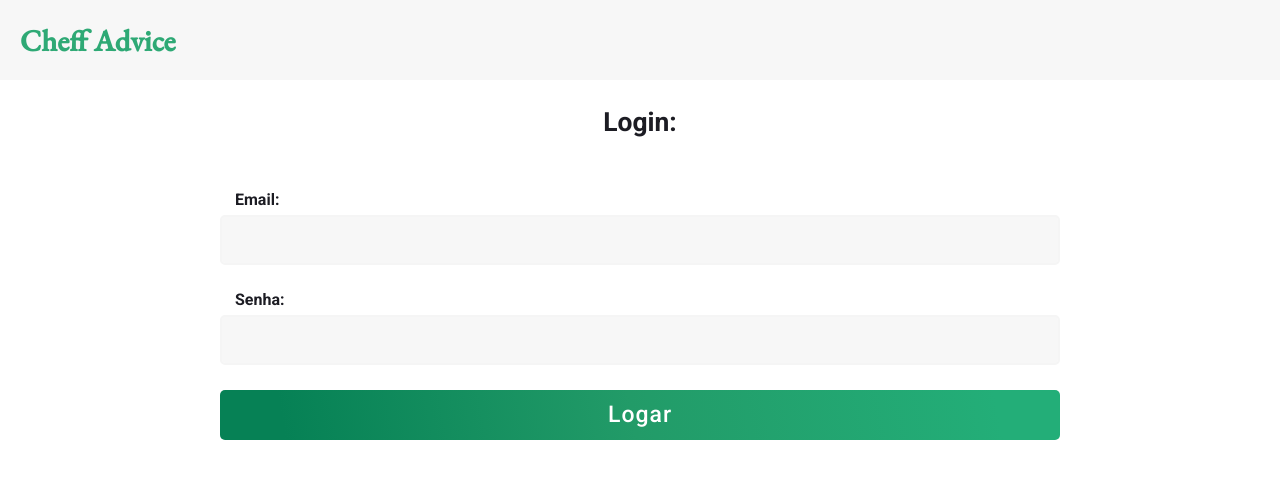
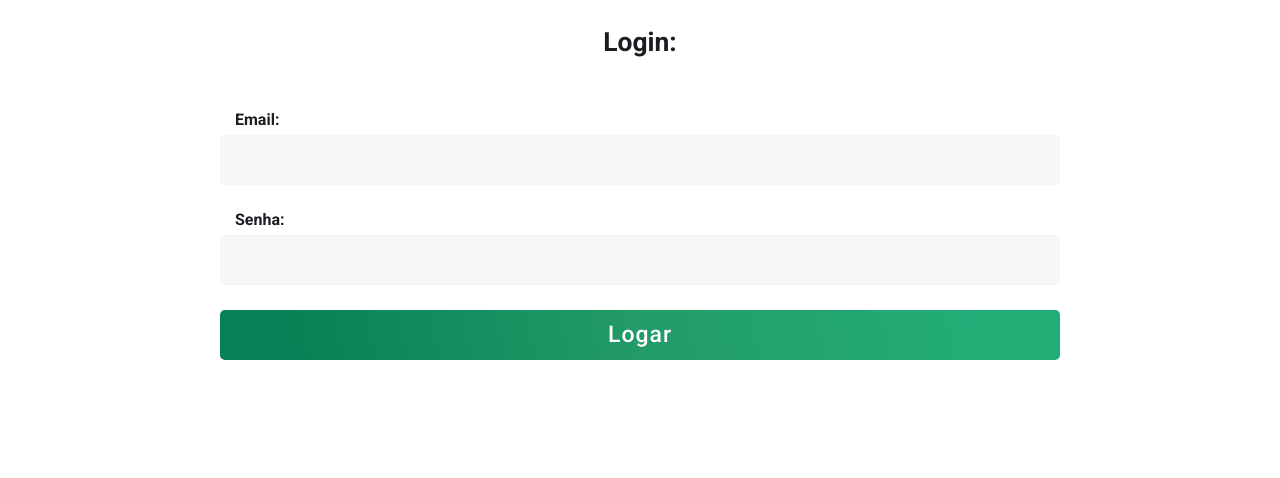
Before and after one commit to eduardoyanoliveira/buddy_advice_web, a React (Create React App) app: page / in a window 1280 px wide. Shown: the top 478 px of the page. Built offline with nearby package versions, Linux system fonts and the light colour scheme.

Commit message:
fixing theme change error

```diff
--- a/src/App/index.tsx
+++ b/src/App/index.tsx
@@ -3,14 +3,21 @@ import Global from '../styles/global';
 import { Router } from '../router';
 import { BrowserRouter } from 'react-router-dom';
 import NavMenu from '../components/NavMenu';
+import { AppTemplate } from './styles';
 
 function App() {
   return (
     <BrowserRouter>
       <Global/>
       <ThemeProvider>
-        <NavMenu/>
-        <Router/>
+        <AppTemplate isLogged={!!localStorage.getItem('@token')}>
+          <Router/>
+        </AppTemplate>
+        {
+          localStorage.getItem('@token') && (
+            <NavMenu/>
+          )
+        }
       </ThemeProvider>
     </BrowserRouter>
   );
--- a/src/App/styles.ts
+++ b/src/App/styles.ts
@@ -1,11 +1,15 @@
 import styled, { css } from "styled-components";
 
-export const AppTemplate = styled.main`
+interface IAppTemplate {
+    isLogged?: boolean
+};
 
-    height: calc(100vh - 80px);
+export const AppTemplate = styled.main<IAppTemplate>`
+
     width: 100%;
 
-    ${({theme}) => css`
+    ${({theme, isLogged}) => css`
         background-image: ${theme.colors.background} ;
+        height: ${isLogged ? ' calc(100vh - 80px)' : '100vh'};
     `};
 `;
--- a/src/components/Inputs/ToggleInput/WithFunction/index.tsx
+++ b/src/components/Inputs/ToggleInput/WithFunction/index.tsx
@@ -12,10 +12,10 @@ const ToggleInputWithFunction: React.FC<IToggleInputProps> = ({ small, margin, o
 
     const [toggle, setToggle] = useState<boolean>(false);
 
-    const handleClick = useCallback(() => {
+    const handleClick = () => {
         setToggle((prev) => prev = !prev);
         onClick && onClick();
-    },[onClick])
+    };
 
     return (
         <ToggleContainer small={small} data-testid='toggle-container' margin={margin} onClick={handleClick}>
--- a/src/components/NavMenu/index.tsx
+++ b/src/components/NavMenu/index.tsx
@@ -1,12 +1,17 @@
-import { Container, Logo, Menu, MenuItem } from "./styles";
+import { Container, Menu, MenuItem } from "./styles";
 import { useNavigate } from 'react-router-dom';
 import { TbMeat } from 'react-icons/tb'
-import { BiExit } from 'react-icons/bi';
+import { BiExit, BiHome } from 'react-icons/bi';
 import { HiOutlineBookOpen } from 'react-icons/hi'
+import ToggleInputWithFunction from '../Inputs/ToggleInput/WithFunction';
+import { ThemeContext } from "../../styles/themeProvider";
+import { useContext } from "react";
 
 function NavMenu() {
 
     const navigate = useNavigate();
+
+    const { toggleTheme } = useContext(ThemeContext);
 
     const logOut = () => {
         localStorage.removeItem('@token');
@@ -15,12 +20,10 @@ function NavMenu() {
 
     return (
         <Container>
-            <Logo onClick={() => navigate('/')}>
-                Cheff Advice
-            </Logo>
-            {
-                localStorage.getItem('@token') && (
             <Menu>
+                <MenuItem onClick={() => navigate('/')}>
+                    <BiHome/>
+                </MenuItem>
                 <MenuItem>
                     <TbMeat/>
                 </MenuItem>
@@ -30,10 +33,12 @@ function NavMenu() {
                 <MenuItem onClick={logOut}>
                     <BiExit />
                 </MenuItem>
+                <MenuItem>
+                    <ToggleInputWithFunction
+                        onClick={toggleTheme}
+                    />
+                </MenuItem>
             </Menu>
-                )
-            }
-
         </Container>
     );
 };
--- a/src/components/NavMenu/styles.ts
+++ b/src/components/NavMenu/styles.ts
@@ -1,8 +1,10 @@
 import styled, { css } from "styled-components";
+import { ScreenSizes } from "../../utils/screen/sizes";
 
-export const Container = styled.header`
+
+export const Container = styled.footer`
     display: flex;
-    justify-content: space-between;
+    justify-content: center;
     align-items: center;
     padding: 0 20px;
     height: 80px;
@@ -14,26 +16,16 @@ export const Container = styled.header`
 
 `;
 
-export const Logo = styled.h2`
-    font-family: 'EB Garamond', serif;
-    font-size: 30px;
-
-    ${({theme}) => css`
-        color: ${theme.colors.primary} ;
-    `};
-
-    cursor: pointer;
-`;
-
 export const Menu = styled.ul`
     display: flex;
     justify-content: center;
     align-items: center;
+    max-width: 800px;
 `;
 
 export const MenuItem = styled.li`
     list-style: none;
-    margin-left: 25px;
+    margin: 0 15px;
 
     ${({theme}) => css`
         color: ${theme.colors.font} ;
@@ -46,6 +38,16 @@ export const MenuItem = styled.li`
         `};
     };
 
+
+    @media(min-width:${ScreenSizes.md}){
+        margin: 0 30px;
+    };
+
+
+    @media(min-width:${ScreenSizes.lg}){
+        margin: 0 35px;
+    };
+
     font-size: 1.6rem;
 
     cursor: pointer;
--- a/src/styles/design/colors.ts
+++ b/src/styles/design/colors.ts
@@ -17,7 +17,7 @@ export const darkColors : ThemeColors = {
 
 export const lightColors : ThemeColors = {
     ...baseColors,
-    background: 'linear-gradient(0deg, #FFFFFF, #FFFFFF',
+    background: 'linear-gradient(0deg, #FFFFFF, #FFFFFF)',
     backgroundAlt : '#F7F7F7',
     font: '#1C1C23',
     stroke: '#F5F5F5'
```
Lines whose indentation alone changed are shown as unchanged.
